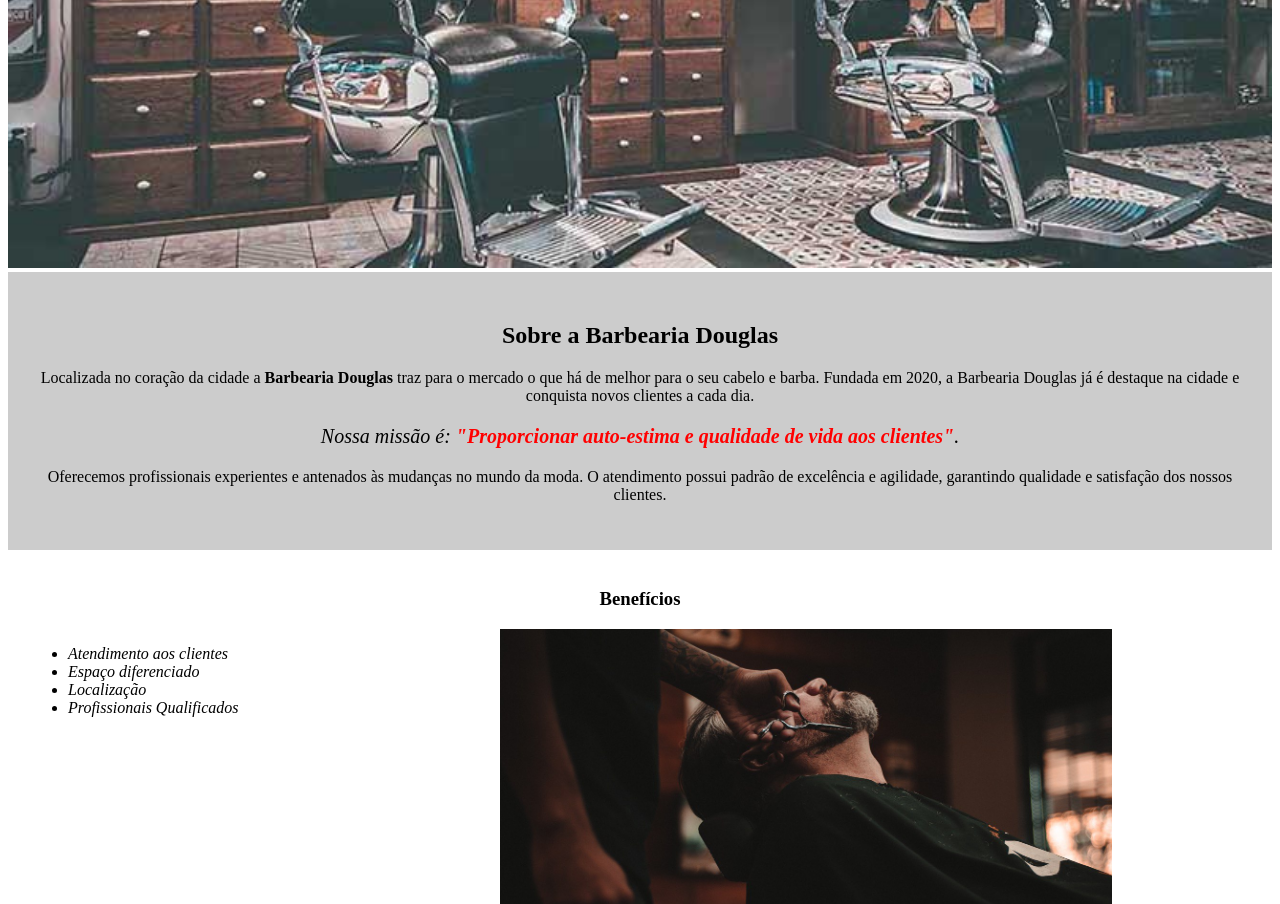
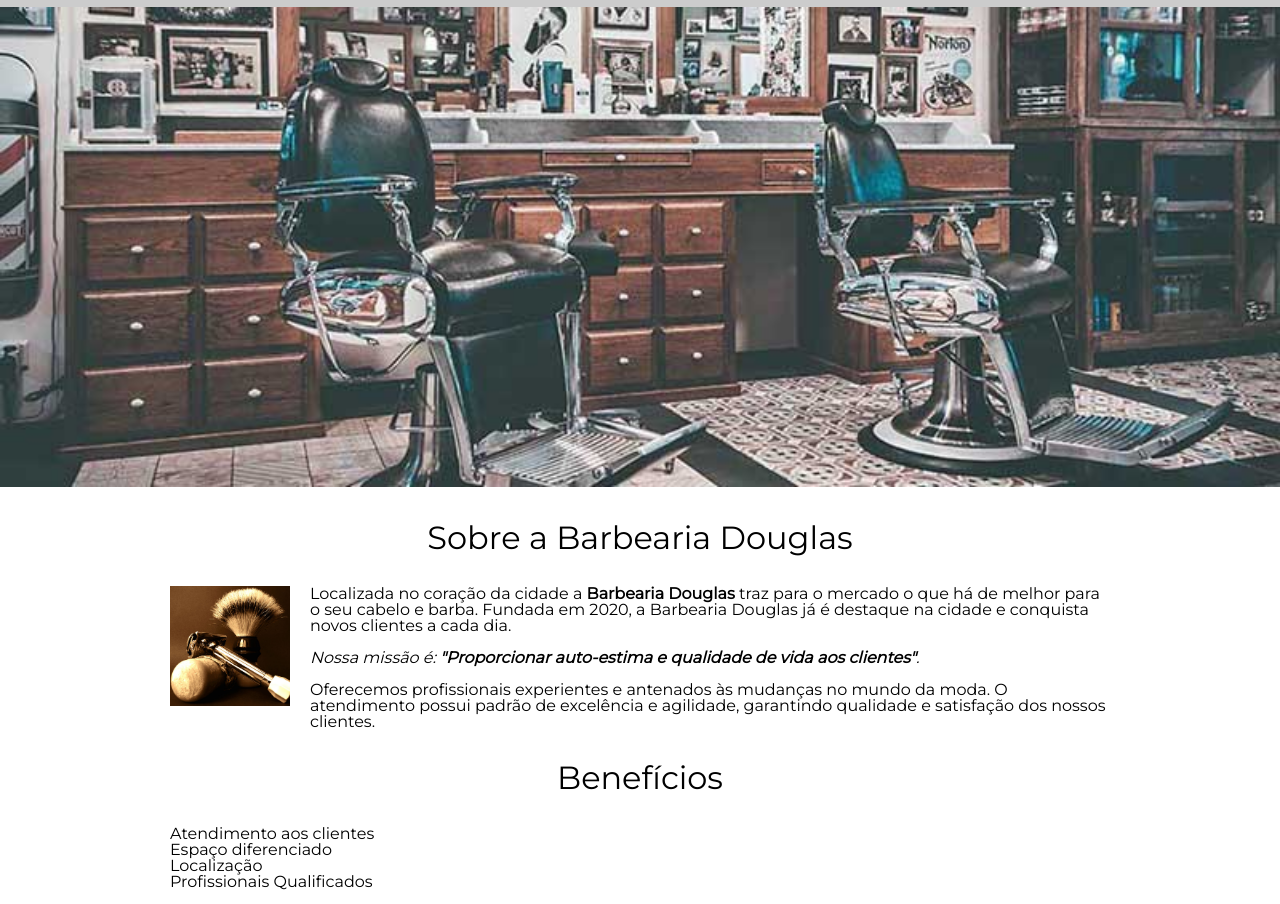
Before and after one commit to Douglas-vasconcelos/Aulas, a plain HTML site: page index.html in a window 1280 px wide. Shown: the part 286-1190 px from the top of the page. Drawn offline with Linux system fonts and the light colour scheme.

Commit message:
Implementação da Font Montserrant e pequenas atualizações no código

```diff
--- a/index.html
+++ b/index.html
@@ -3,29 +3,43 @@
     <head>
         <meta charset="UTF-8">
         <title>Barbearia Douglas</title>
-        <link rel="stylesheet" href="style-home.css">
-
+        <link rel="stylesheet" href="reset.css">
+        <link rel="stylesheet" href="style.css">
+        <link href="https://fonts.googleapis.com/css?family=Montserrat&display=swap" rel="stylesheet">
     </head>
 
     <body>
         <header>
-            <h1 class="titulo-principal">Barbearia Douglas</h1>
+            <div class="caixa">
+                <h1><img src="logo.png" alt="Logo da Barbearia Douglas"></h1>
+
+                <nav>
+                    <ul>
+                        <li><a href="index.html">Home</a></li>
+                        <li><a href="produtos.html">Produtos</a></li>
+                        <li><a href="contato.html">Contato</a></li>
+                    </ul>
+                </nav>
+            </div>
         </header>
 
-        <img id="banner" src="banner.jpg">
+        <img class="banner" src="banner.jpg">
 
-        <div class="principal">
-            <h2 class="titulo-centralizado">Sobre a Barbearia Douglas</h2>
+        <main>
+            <section class="principal">
+                <h2 class="titulo-principal">Sobre a Barbearia Douglas</h2>
+
+                <img class="utensilios" src="utensilios.jpg" alt="Imagem referente aos utensílios de barbearia.">
 
                 <p>Localizada no coração da cidade a <strong>Barbearia Douglas</strong> traz para o mercado o que há de melhor para o seu cabelo e barba. Fundada em 2020, a Barbearia Douglas já é destaque na cidade e conquista novos clientes a cada dia.</p>
 
                 <p id="missao"><em>Nossa missão é: <strong>"Proporcionar auto-estima e qualidade de vida aos clientes"</strong>.</em></p>
 
                 <p>Oferecemos profissionais experientes e antenados às mudanças no mundo da moda. O atendimento possui padrão de excelência e agilidade, garantindo qualidade e satisfação dos nossos clientes.</p>
-        </div>
+            </section>
 
-        <div class="beneficios">
-            <h3 class="titulo-centralizado">Benefícios</h3>
+            <section class="beneficios">
+                <h3 class="titulo-principal">Benefícios</h3>
 
                 <ul>
                     <li class="itens">Atendimento aos clientes</li>
@@ -35,6 +49,12 @@
                 </ul>
 
                 <img src="beneficios.jpg" class="imagembeneficios">
-        </div>
+            </section>
+        </main>
+
+        <footer>
+            <img src="logo-branco.png" alt="Logo da Barbearia Douglas">
+            <p class="copyright">&copy; Copyright Barbearia Douglas - 2020</p>
+        </footer>
     </body>
 </html>
--- a/style.css
+++ b/style.css
@@ -1,3 +1,7 @@
+body {
+    font-family: 'Montserrat', sans-serif;
+}
+
 header {
     background: #CCCCCC;
     padding: 20px 0;
@@ -154,3 +158,38 @@ td, th {
     border: 2px solid #000000;
     padding: 8px 10px;
 }
+
+/*CSS referente a página inicial */
+.banner {
+    width: 100%;
+}
+
+.titulo-principal {
+    text-align: center;
+    font-size: 2em;
+    margin: 1em 0;
+    clear: left;
+}
+
+.principal p {
+    margin: 0 0 1em;
+}
+
+.principal strong {
+    font-weight: bold;
+}
+
+.principal em {
+    font-style: italic;
+}
+
+.utensilios {
+    width: 120px;
+    float: left;
+    margin: 0 20px 20px 0;
+}
+
+.imagembeneficios {
+    width: 60%;
+    margin: 20px 10em 20px;
+}
```
Also changed, not shown: utensilios.jpg (added). Lines whose indentation alone changed are shown as unchanged.
